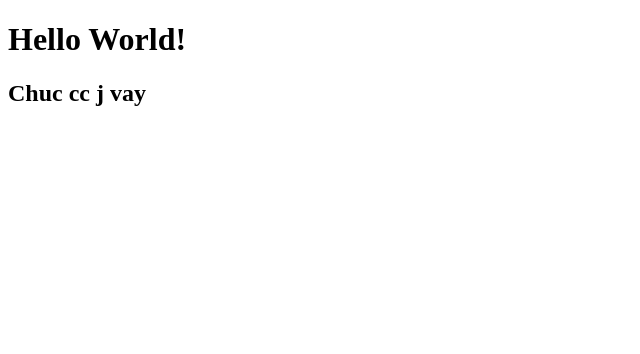
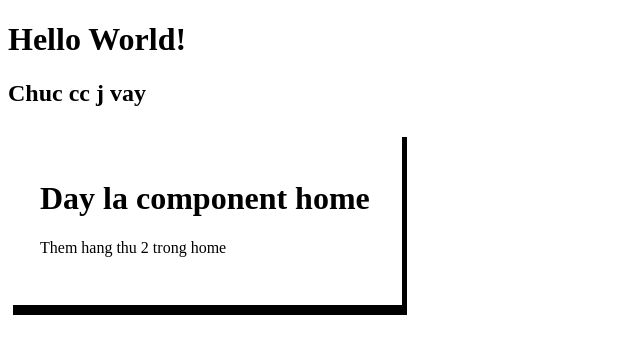
Before and after one commit to ConHeoXinh/Angular_16, an Angular app: page / in a window 1280 px wide. Shown: the top 354 px of the page, without its empty margins (0-640 px from the left). Built offline with nearby package versions, Linux system fonts and the light colour scheme.

Commit message:
Component New

```diff
--- a/angular.json
+++ b/angular.json
@@ -100,5 +100,8 @@
         }
       }
     }
+  },
+  "cli": {
+    "analytics": "ad1af761-a301-4f9d-98eb-0026c67d897e"
   }
 }
--- a/src/app/app.component.html
+++ b/src/app/app.component.html
@@ -1,2 +1,4 @@
 <h1>Hello World!</h1>
 <h2> Chuc cc j vay</h2>
+
+<app-home></app-home>
--- a/src/app/app.module.ts
+++ b/src/app/app.module.ts
@@ -3,10 +3,12 @@ import { BrowserModule } from '@angular/platform-browser';
 
 import { AppRoutingModule } from './app-routing.module';
 import { AppComponent } from './app.component';
+import { HomeComponent } from './home/home.component';
 
 @NgModule({
   declarations: [
-    AppComponent
+    AppComponent,
+    HomeComponent
   ],
   imports: [
     BrowserModule,
--- /dev/null
+++ b/src/app/home/home.component.html
@@ -0,0 +1,6 @@
+<div class="test">
+  <h1>
+    Day la component home
+  </h1>
+  <p>Them hang thu 2 trong home</p>
+</div>
--- /dev/null
+++ b/src/app/home/home.component.scss
@@ -0,0 +1,6 @@
+.test {
+  display: inline-block;
+  border: 1ps solid;
+  padding: 2rem;
+  box-shadow: 5px 10px black;
+}
```
Also changed, not shown: src/app/home/home.component.ts (added, +10 -0 lines), 1 other file (tests, documents, lock files or other folders).
